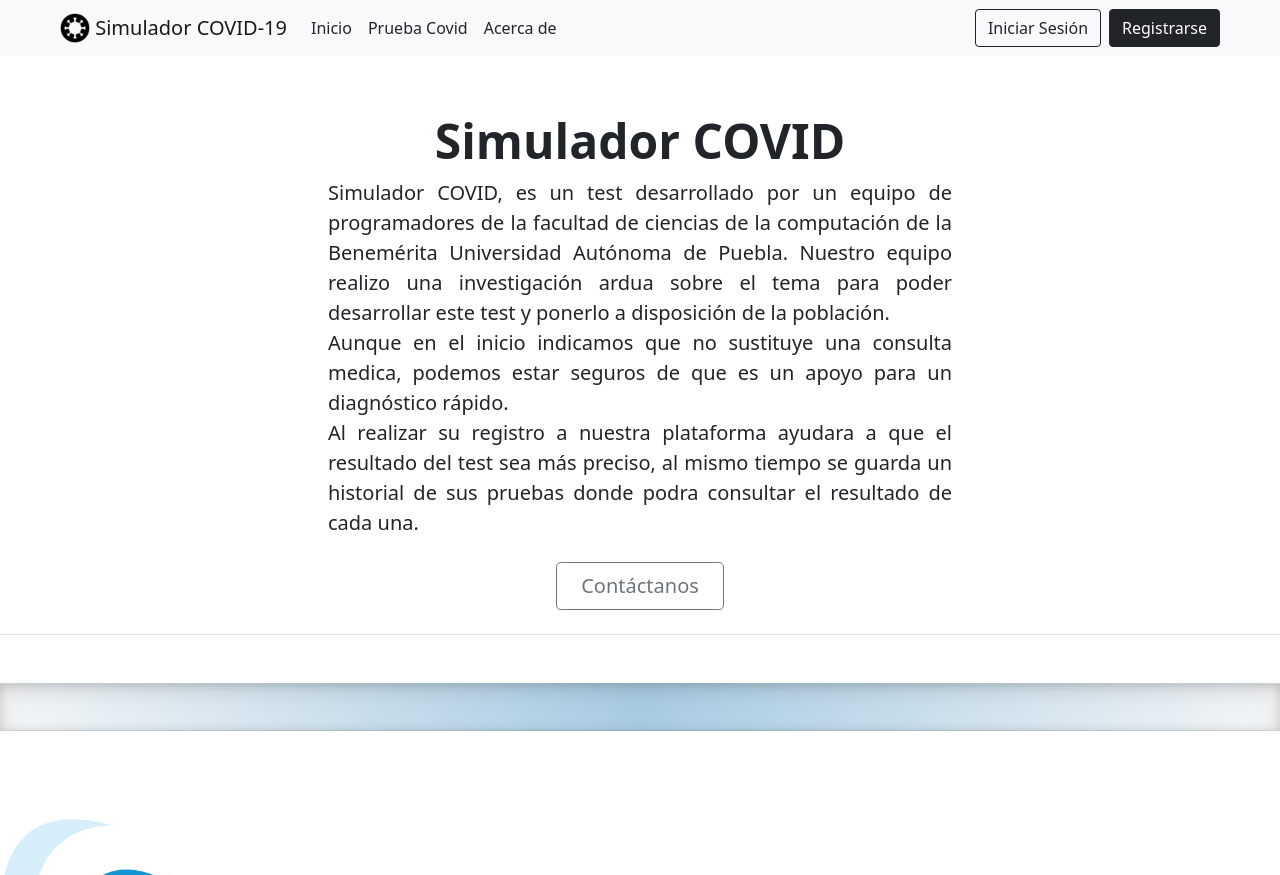
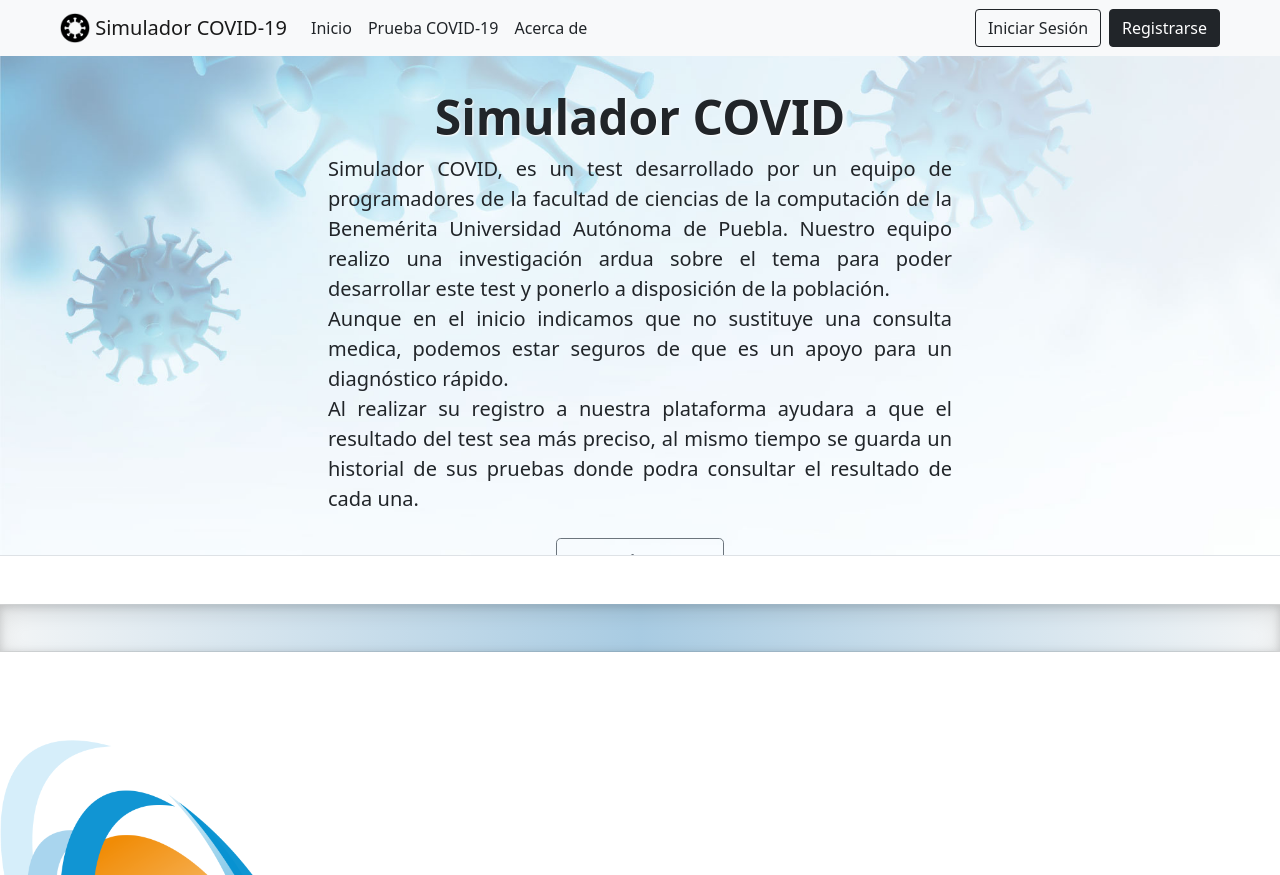
Before and after one commit to AlejandroVsPz/PruebaCovid, a PHP site: page /acerca.php in a window 1280 px wide. Shown: the top 875 px of the page. Run offline with PHP 8.4, Linux system fonts and the light colour scheme; some libraries are stand-ins or nearby versions.

Commit message:
Correxión de errores, aplicación lista

```diff
--- a/acerca.php
+++ b/acerca.php
@@ -24,7 +24,7 @@
             aria-controls="navbarTogglerDemo03" aria-expanded="false" aria-label="Toggle navigation">
             <span class="navbar-toggler-icon"></span>
         </button>
-        <a class="navbar-brand ms-5" href="index.php"><img src="images/logo.png" width="30" height="30"
+        <a class="navbar-brand ms-5" href="index.php"><img src="images/Logo.png" width="30" height="30"
                 class="d-inline-block align-top" alt="">&nbspSimulador COVID-19</a>
         <div class="collapse navbar-collapse" id="navbarTogglerDemo03">
             <ul class="navbar-nav me-auto mb-2 mb-lg-0 ">
@@ -32,7 +32,7 @@
                     <a class="nav-link text-dark" aria-current="page" href="index.php">Inicio</a>
                 </li>
                 <li class="nav-item active">
-                    <a class="nav-link text-dark" href="#">Prueba Covid</a>
+                    <a class="nav-link text-dark" href="signin.php">Prueba COVID-19</a>
                 </li>
                 <li class="nav-item active">
                     <a class="nav-link text-dark" aria-current="page" href="#">Acerca de</a>
@@ -66,9 +66,9 @@
 }
 
 .backgroundCovid {
-    height: 630px;
+    height: 500px;
     overflow-x: hidden;
-    background-image: url("images/covid-rmn.png");
+    background-image: url("images/background_virus.jpg");
     background-repeat: no-repeat;
     background-attachment: fixed;
     background-position: center;
@@ -117,7 +117,8 @@
 
 <body>
 
-    <div class="px-3 pt-2 my-5 text-center border-bottom">
+    <div class="px-3 pt-2 text-center border-bottom backgroundCovid">
+      <br>
         <h1 class="display-5 fw-bold" style="text-shadow: 1px 1px 2px white;">Simulador COVID</h1>
         <div class="col-lg-6 mx-auto paragraph">
             <p class="lead mb-4">Simulador COVID, es un test desarrollado por un equipo de programadores
@@ -139,7 +140,7 @@
             <br>
         </div>
     </div>
-
+<br><br>
     <div class="b-example-divider"></div>
     <div class="px-4 py-4 text-center backgroundAcerca"></div>
     <div class="b-example-divider"></div>
--- a/contacto.php
+++ b/contacto.php
@@ -32,7 +32,7 @@
                     <a class="nav-link text-dark" aria-current="page" href="index.php">Inicio</a>
                 </li>
                 <li class="nav-item active">
-                    <a class="nav-link text-dark" href="#">Prueba Covid</a>
+                    <a class="nav-link text-dark" href="signin.php">Prueba COVID-19</a>
                 </li>
                 <li class="nav-item active">
                     <a class="nav-link text-dark" aria-current="page" href="acerca.php">Acerca de</a>
--- a/home.php
+++ b/home.php
@@ -1,5 +1,5 @@
 <?php
-	session_start();
+session_start();
 
 	include("header.php");
 
@@ -7,7 +7,7 @@
 		header("location: index.php");
 	}
 
- ?>
+?>
 
 <!DOCTYPE html>
 <html>
--- a/login.php
+++ b/login.php
@@ -1,5 +1,5 @@
 <?php
-	@session_start();
+@session_start();
 
 	include("conexion.php");
 
--- a/prueba_covid.php
+++ b/prueba_covid.php
@@ -1,5 +1,5 @@
 <?php
-	session_start();
+session_start();
 
 	include("header.php");
 
--- a/signin.php
+++ b/signin.php
@@ -82,7 +82,7 @@
   					<h3 style="text-align: center; font-family: 'Arial'; letter-spacing: 1pt;" id="h3"><strong>Iniciar Sesión</strong></h3>
   				</div>
   				<div class="l-part">
-  					<form action="" method="post">
+  					<form action="login.php" method="post">
   						<input type="email" name="email" placeholder="Correo" required="required" class="form-control imput-md"><br>
   						<div class="overlap-text">
   							<input type="password" name="pass" placeholder="Contraseña" required="required" class="form-control input-md"><br>
```
Also changed, not shown: acerca_user.php (+5 -3 lines), images/background_acerca.png (added), images/background_virus.jpg (added), user_images/14IMG_6041.png (added), 2 other files.
